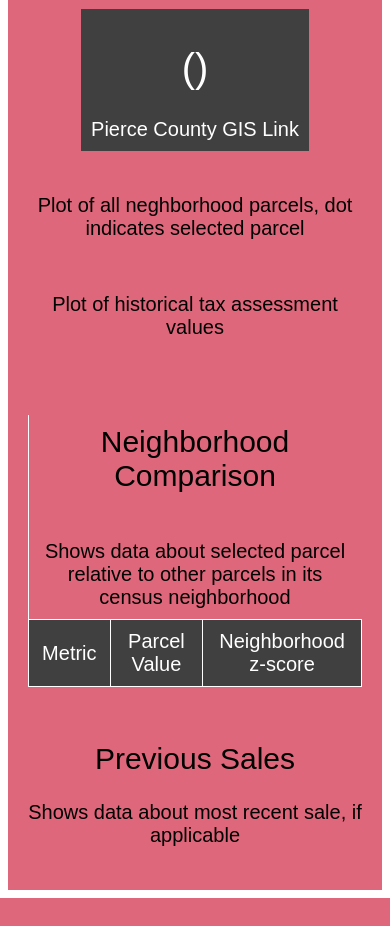
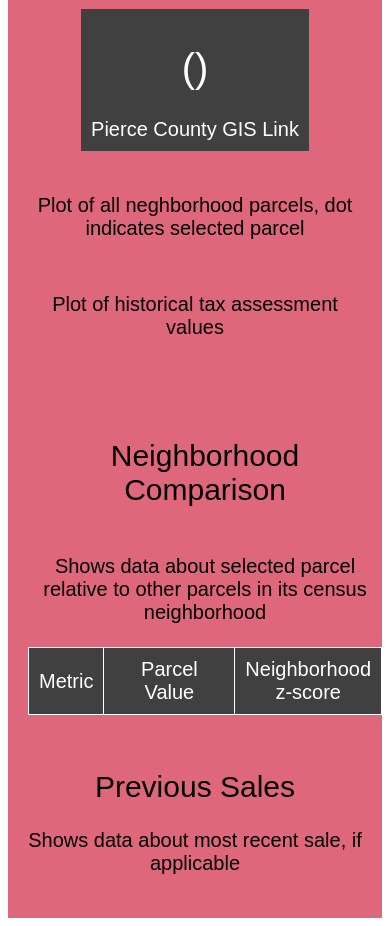
Before and after one commit to buckleya2/HouseHunter, a Flask app: template templates/display_parcel.html in a window 390 px wide. Shown: the part 23-949 px from the top of the page. Before the commit the page ends 921 px from the top, so only its background shows below. Run offline with Flask 3, Linux system fonts and the light colour scheme; the template is opened without the code that fills it, so the values that code supplies are empty; parts of the project's set-up code (start-up, migrations or seed data) failed here and were passed over; some libraries are stand-ins or nearby versions.

Commit message:
updated layout to be mobile-friendly

```diff
--- a/templates/base.html
+++ b/templates/base.html
@@ -82,7 +82,7 @@
             background-color: #DCDCDC;
             color:  #ffffff;
             border: none;
-            margin: none;
+            margin: auto;
             text-align: center;
             list-style: none;
             list-style-type: none;
--- a/templates/display_parcel.html
+++ b/templates/display_parcel.html
@@ -29,15 +29,14 @@
           <br>
             Plot of historical tax assessment values
           </div>
-    <div class="text1">
-
+    <div class="text1" style="width:100%">
         <br>
         <br>
-        <table class="display_table", style="background-color:white">
-          <tr>
-          <th colspan="3"><h2>Neighborhood Comparison</h2><br>
-            Shows data about selected parcel relative to other parcels in its census neighborhood<br></th>
-          </tr>
+         <h2>Neighborhood Comparison</h2><br>
+          Shows data about selected parcel relative to other parcels in its census neighborhood
+          <br>
+          <br>
+          <table class="display_table", style="background-color:white">
             <tr>
                 <td>Metric</td>
                 <td>Parcel Value</td>
```
